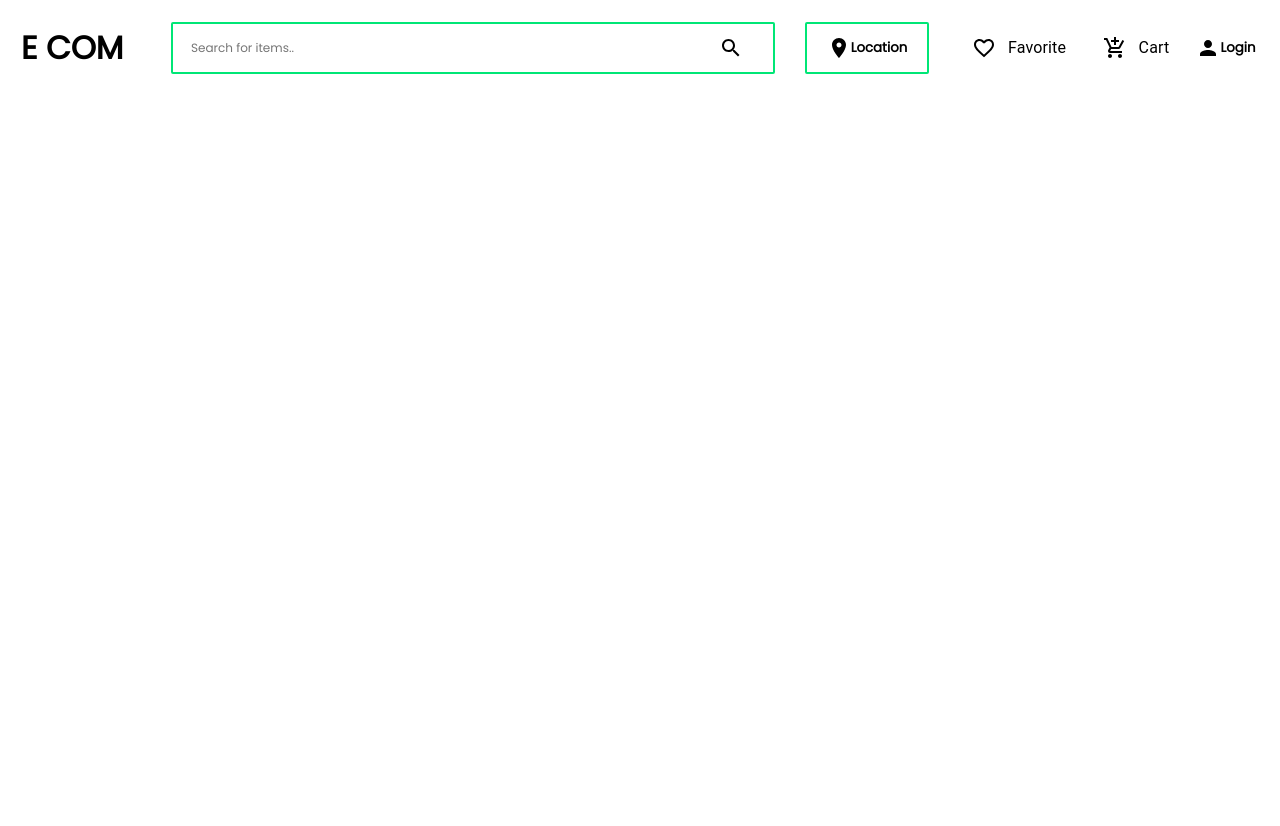
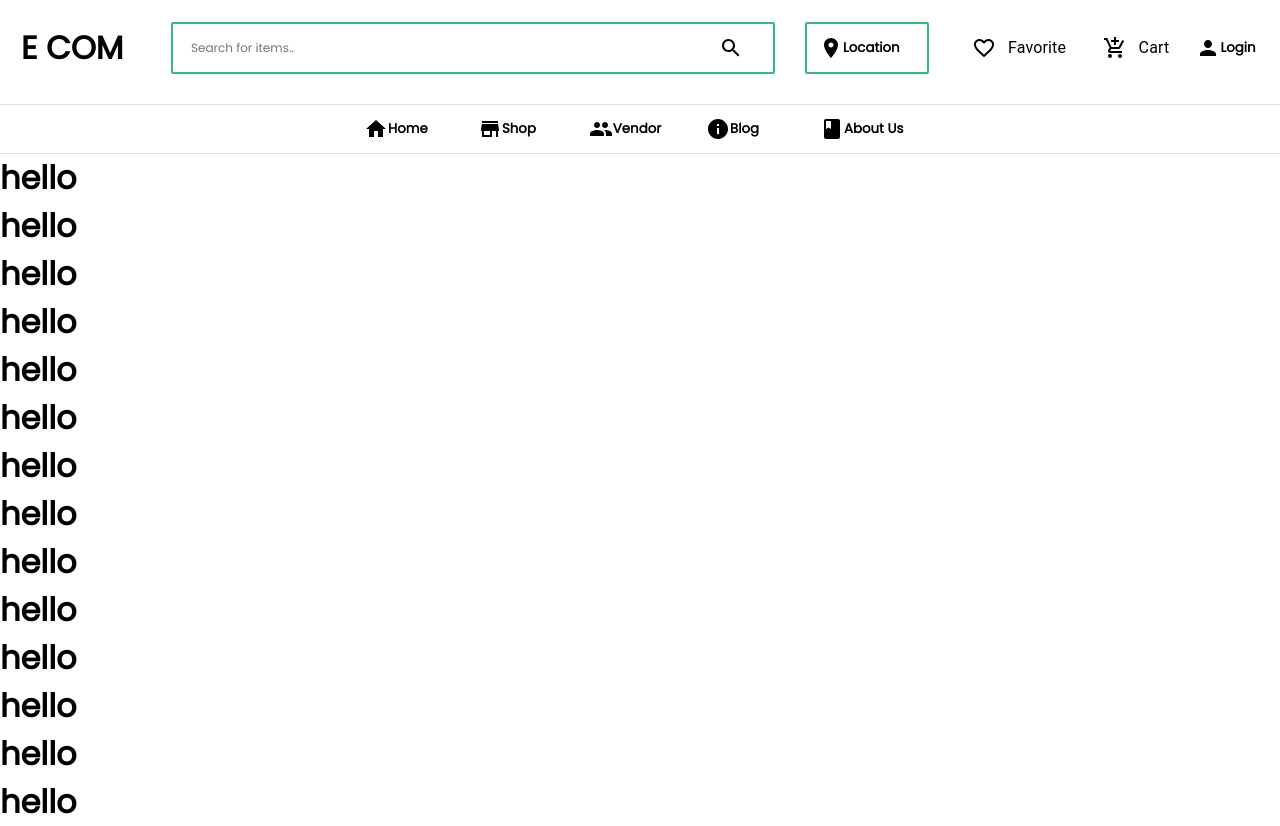
Before and after one commit to Ashokpal24/Ecommerce_React_App, a React (Vite) app in the folder E Commerce React App/: page / in a window 1280 px wide. Before the commit the page ends 800 px from the top, so only its background shows below. Built offline with nearby package versions, Linux system fonts and the light colour scheme.

Commit message:
Implemented SectionStrip.

```diff
--- a/E Commerce React App/src/App.jsx
+++ b/E Commerce React App/src/App.jsx
@@ -1,10 +1,25 @@
 import "./App.css";
 import Header from "./components/header/header";
-
+import SectionStrip from "./components/SectionStrip/SectionStrip";
 export default function App() {
   return (
     <>
       <Header />
+      <SectionStrip />
+      <h1>hello</h1>
+      <h1>hello</h1>
+      <h1>hello</h1>
+      <h1>hello</h1>
+      <h1>hello</h1>
+      <h1>hello</h1>
+      <h1>hello</h1>
+      <h1>hello</h1>
+      <h1>hello</h1>
+      <h1>hello</h1>
+      <h1>hello</h1>
+      <h1>hello</h1>
+      <h1>hello</h1>
+      <h1>hello</h1>
     </>
   );
 }
--- a/E Commerce React App/src/components/SectionStrip/SectionStrip.jsx
+++ b/E Commerce React App/src/components/SectionStrip/SectionStrip.jsx
@@ -0,0 +1,121 @@
+import React from "react";
+import { Divider } from "@mui/material";
+import CustomButton from "../utils/CustomButton";
+import HomeIcon from "@mui/icons-material/Home";
+import StoreIcon from "@mui/icons-material/Store";
+import PeopleIcon from "@mui/icons-material/People";
+import BookIcon from "@mui/icons-material/Book";
+import InfoIcon from "@mui/icons-material/Info";
+
+const CustomHomeButton = () => {
+  return (
+    <CustomButton
+      label={"Home"}
+      customStyle={{ width: "90px", height: "48px", borderRadius: "2px" }}
+      customChildStyle={{
+        ":hover": {
+          color: "#3BB77E",
+        },
+      }}
+      startIcon={HomeIcon}
+    />
+  );
+};
+const CustomShopButton = () => {
+  return (
+    <CustomButton
+      label={"Shop"}
+      customStyle={{ width: "90px", height: "48px", borderRadius: "2px" }}
+      customChildStyle={{
+        ":hover": {
+          color: "#3BB77E",
+        },
+      }}
+      startIcon={StoreIcon}
+    />
+  );
+};
+const CustomVendorButton = () => {
+  return (
+    <CustomButton
+      label={"Vendor"}
+      customStyle={{ width: "90px", height: "48px", borderRadius: "2px" }}
+      customChildStyle={{
+        ":hover": {
+          color: "#3BB77E",
+        },
+      }}
+      startIcon={PeopleIcon}
+    />
+  );
+};
+const CustomAboutUsButton = () => {
+  return (
+    <CustomButton
+      label={"About Us"}
+      customStyle={{ width: "120px", height: "48px", borderRadius: "2px" }}
+      customChildStyle={{
+        ":hover": {
+          color: "#3BB77E",
+        },
+      }}
+      startIcon={BookIcon}
+    />
+  );
+};
+const CustomBlogButton = () => {
+  return (
+    <CustomButton
+      label={"Blog"}
+      customStyle={{
+        width: "90px",
+        height: "48px",
+        borderRadius: "2px",
+      }}
+      customChildStyle={{
+        ":hover": {
+          color: "#3BB77E",
+        },
+      }}
+      startIcon={InfoIcon}
+    />
+  );
+};
+
+const SectionStrip = () => {
+  return (
+    <div style={{ position: "sticky", top: 0, backgroundColor: "white" }}>
+      <div
+        style={{
+          width: "100%",
+          height: "48px",
+          // padding: "12px",
+          margin: "auto",
+          display: "flex",
+          flexDirection: "row",
+          alignItems: "center",
+          justifyContent: "space-around",
+          zIndex: 1,
+        }}
+      >
+        <div
+          style={{
+            display: "flex",
+            flexDirection: "row",
+            alignItems: "center",
+            justifyContent: "space-around",
+            width: "600px",
+          }}
+        >
+          <CustomHomeButton />
+          <CustomShopButton />
+          <CustomVendorButton />
+          <CustomBlogButton />
+          <CustomAboutUsButton />
+        </div>
+      </div>
+      <Divider />
+    </div>
+  );
+};
+export default SectionStrip;
--- a/E Commerce React App/src/components/header/header.jsx
+++ b/E Commerce React App/src/components/header/header.jsx
@@ -1,6 +1,6 @@
 import React, { useState, useEffect } from "react";
 import "./header.css";
-import { Divider, Box } from "@mui/material";
+import { Box, Divider } from "@mui/material";
 import CustomButton from "../utils/CustomButton";
 import DropDownSelect from "../utils/DropDownSelect";
 import CustomBadgeButton from "../utils/CustomBadgeButton";
@@ -18,13 +18,13 @@ const LoginCustomButton = () => {
         height: "48px",
         // border: "2px solid #00e676",
         transition: "0.2s",
-        justifyContent: "center",
         borderRadius: "2px",
       }}
       customChildStyle={{
+        justifyContent: "center",
         ":hover": {
           transition: "0.2s",
-          color: "#00e676",
+          color: "#3BB77E",
         },
       }}
       label={"Login"}
@@ -61,7 +61,7 @@ const Header = () => {
               justifyContent: "space-around",
               width: "600px",
               height: "48px",
-              border: "2px solid #00e676",
+              border: "2px solid #3BB77E",
               borderRadius: "2px",
             }}
           >
@@ -83,7 +83,7 @@ const Header = () => {
               customStyle={{
                 height: "48px",
                 width: "120px",
-                border: "2px solid #00e676",
+                border: "2px solid #3BB77E",
                 borderRadius: "2px",
               }}
               customButtonStyle={{
@@ -97,11 +97,24 @@ const Header = () => {
           </div>
           <div>
             <CustomBadgeButton
-              customStyle={{ width: "120px", height: "48px" }}
+              customStyle={{
+                width: "120px",
+                height: "48px",
+                borderRadius: "2px",
+              }}
               label={"Favorite"}
             />
             <CustomBadgeButton
-              customStyle={{ width: "90px", height: "48px" }}
+              customStyle={{
+                width: "90px",
+                height: "48px",
+                borderRadius: "2px",
+              }}
+              customChildStyle={{
+                ":hover": {
+                  color: "blue",
+                },
+              }}
               badgeStyle={{
                 background: "#3f51b5",
                 color: "white",
@@ -113,6 +126,7 @@ const Header = () => {
           </div>
         </div>
       </header>
+      <Divider />
     </>
   );
 };
--- a/E Commerce React App/src/components/utils/CustomBadgeButton.jsx
+++ b/E Commerce React App/src/components/utils/CustomBadgeButton.jsx
@@ -3,20 +3,28 @@ import { Badge, Typography } from "@mui/material";
 import ButtonBase from "@mui/material/ButtonBase";
 import FavoriteBorderIcon from "@mui/icons-material/FavoriteBorder";
 
-const CustomBadgeButton = ({ label, icon, customStyle, badgeStyle }) => {
+const CustomBadgeButton = ({
+  label,
+  icon,
+  customStyle,
+  customChildStyle,
+  badgeStyle,
+}) => {
   let CustomIcon = icon != null ? icon : FavoriteBorderIcon;
   const [count, SetCount] = useState(0);
   const [newStyle, SetNewStyle] = useState({});
+  const [newChildStyle, SetChildNewStyle] = useState({});
   const [newBadgeStyle, SetBadgeNewStyle] = useState({});
 
   useEffect(() => {
     SetNewStyle(customStyle);
+    SetChildNewStyle(customChildStyle);
     SetBadgeNewStyle(badgeStyle);
   }, [customStyle]);
   return (
     <ButtonBase
       onClick={() => SetCount(count + 1)}
-      sx={{ marginLeft: "12px", ...newStyle }}
+      sx={{ zIndex: 1, marginLeft: "12px", ...newStyle }}
     >
       <Badge
         badgeContent={count}
@@ -37,6 +45,7 @@ const CustomBadgeButton = ({ label, icon, customStyle, badgeStyle }) => {
             ":hover": {
               color: "red",
             },
+            ...newChildStyle,
           }}
         />
       </Badge>
--- a/E Commerce React App/src/components/utils/CustomButton.jsx
+++ b/E Commerce React App/src/components/utils/CustomButton.jsx
@@ -5,8 +5,7 @@ import KeyboardArrowDownIcon from "@mui/icons-material/KeyboardArrowDown";
 
 const CustomButton = ({
   label,
-  setFunc,
-  value,
+  callBackFunc = null,
   customStyle,
   customChildStyle,
   startIcon = null,
@@ -27,8 +26,11 @@ const CustomButton = ({
   }, [customStyle]);
   return (
     <ButtonBase
-      onClick={() => setFunc(!value)}
+      onClick={() => {
+        if (callBackFunc != null) callBackFunc();
+      }}
       sx={{
+        zIndex: 1,
         ...newStyle,
       }}
     >
@@ -37,12 +39,13 @@ const CustomButton = ({
           display: "flex",
           flexDirection: "row",
           alignItems: "center",
-          justifyContent: "center",
+          justifyContent: "start",
           width: "100%",
           height: "100%",
           cursor: "pointer",
           paddingLeft: "12px",
           paddingRight: "12px",
+          transition: "0.2s",
           ...newChildStyle,
         }}
       >
--- a/E Commerce React App/src/components/utils/DropDownSelect.jsx
+++ b/E Commerce React App/src/components/utils/DropDownSelect.jsx
@@ -35,6 +35,9 @@ const DropDownSelect = ({
       );
     }
   }, [InputText]);
+  const handleSetOpen = () => {
+    SetOpenDropDown(!openDropDown);
+  };
   return (
     <ClickAwayListener onClickAway={() => SetOpenDropDown(false)}>
       <div
@@ -44,13 +47,13 @@ const DropDownSelect = ({
           fontSize: "12px",
           width: "190px",
           height: "48px",
+          zIndex: 100,
           ...newStyle,
         }}
       >
         <CustomButton
           label={currentValue}
-          setFunc={SetOpenDropDown}
-          value={openDropDown}
+          callBackFunc={handleSetOpen}
           customStyle={newButtonStyle}
           startIcon={startIcon}
           endIcon={endIcon}
@@ -64,6 +67,7 @@ const DropDownSelect = ({
               left: "0px",
               boxShadow: 4,
               paddingBottom: "6px",
+              backgroundColor: "white",
             }}
           >
             <input
@@ -79,7 +83,7 @@ const DropDownSelect = ({
                 width: "70%",
                 padding: "12px 7.5%",
                 margin: "12px 7.5%",
-                outline: "2px solid #00e676",
+                outline: "2px solid #3BB77E",
                 borderRadius: "2px",
                 border: "none",
               }}
@@ -96,7 +100,8 @@ const DropDownSelect = ({
                   <li style={{ width: "100%" }} key={item + index}>
                     <ButtonBase
                       onClick={() => {
-                        SetCurrentValue(item), SetOpenDropDown(!openDropDown);
+                        SetCurrentValue(item);
+                        SetOpenDropDown(!openDropDown);
                       }}
                       sx={{
                         width: "100%",
```
